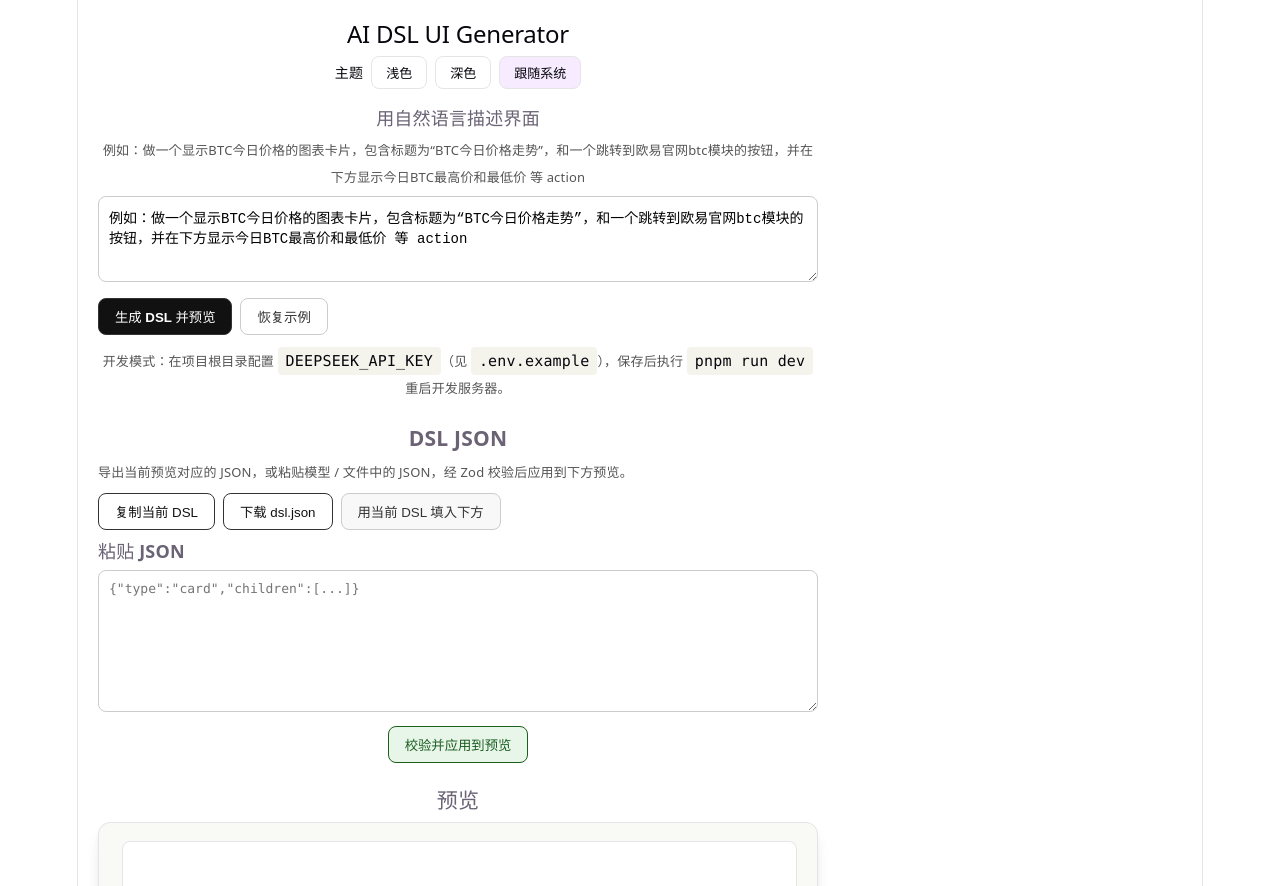
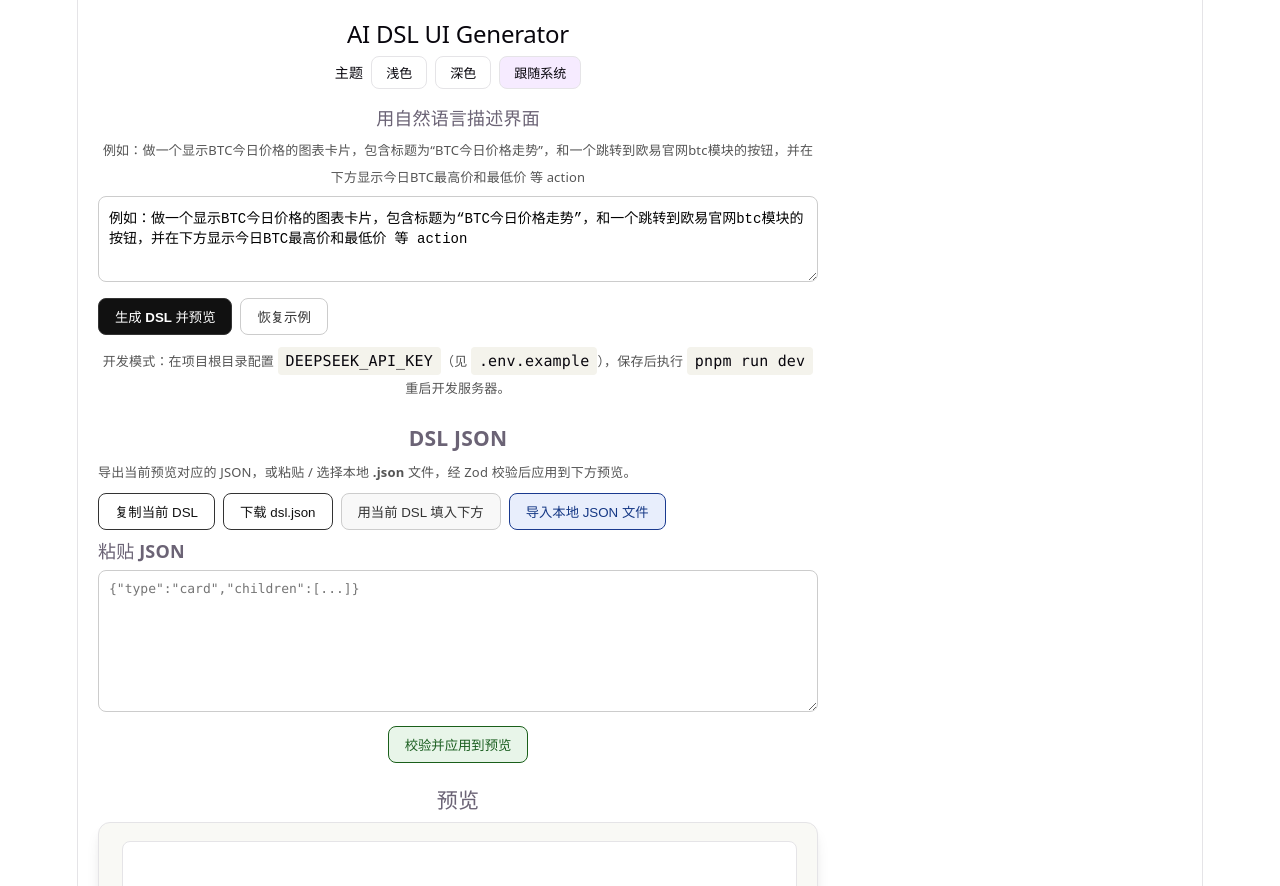
Before and after one commit to sakuraneo/AI-DSL-UI-Generator, a React (Vite) app: page / in a window 1280 px wide. Shown: the top 886 px of the page. Built offline with nearby package versions, Linux system fonts and the light colour scheme; grey boxes are pictures that could not be loaded.

Commit message:
feat: 现已支持json文件导入

```diff
--- a/src/App.tsx
+++ b/src/App.tsx
@@ -1,4 +1,9 @@
-import { useCallback, useState } from "react";
+import {
+  useCallback,
+  useRef,
+  useState,
+  type ChangeEvent,
+} from "react";
 import Renderer from "./components/Renderer";
 import { exampleDSL } from "./schema/dslSchema";
 import type { DSLNode } from "./schema/types";
@@ -74,6 +79,7 @@ export default function App() {
   const [error, setError] = useState<string | null>(null);
   const [jsonDraft, setJsonDraft] = useState("");
   const [copyHint, setCopyHint] = useState<string | null>(null);
+  const dslJsonFileRef = useRef<HTMLInputElement>(null);
 
   const onGenerate = useCallback(async () => {
     setError(null);
@@ -125,6 +131,29 @@ export default function App() {
       setError(e instanceof Error ? e.message : String(e));
     }
   }, [jsonDraft]);
+
+  const onClickPickJsonFile = useCallback(() => {
+    dslJsonFileRef.current?.click();
+  }, []);
+
+  const onJsonFileSelected = useCallback(
+    async (e: ChangeEvent<HTMLInputElement>) => {
+      const file = e.target.files?.[0];
+      e.target.value = "";
+      if (!file) return;
+      setError(null);
+      setCopyHint(null);
+      try {
+        const text = await file.text();
+        setJsonDraft(text);
+        const tree = parseDSLJSON(text);
+        setDsl(tree);
+      } catch (err) {
+        setError(err instanceof Error ? err.message : String(err));
+      }
+    },
+    []
+  );
 
   return (
     <div style={{ padding: 20, fontFamily: "system-ui, sans-serif", maxWidth: 720 }}>
@@ -213,8 +242,17 @@ export default function App() {
 
       <h3 style={{ marginTop: 24, marginBottom: 8 }}>DSL JSON</h3>
       <p style={{ margin: "0 0 8px", fontSize: 13, color: "#555", textAlign: "start" }}>
-        导出当前预览对应的 JSON，或粘贴模型 / 文件中的 JSON，经 Zod 校验后应用到下方预览。
+        导出当前预览对应的 JSON，或粘贴 / <strong>选择本地 .json 文件</strong>
+        ，经 Zod 校验后应用到下方预览。
       </p>
+      <input
+        ref={dslJsonFileRef}
+        type="file"
+        accept=".json,application/json"
+        style={{ display: "none" }}
+        tabIndex={-1}
+        onChange={(ev) => void onJsonFileSelected(ev)}
+      />
       <div style={{ display: "flex", gap: 8, flexWrap: "wrap", marginBottom: 8 }}>
         <button
           type="button"
@@ -257,6 +295,20 @@ export default function App() {
           }}
         >
           用当前 DSL 填入下方
+        </button>
+        <button
+          type="button"
+          onClick={onClickPickJsonFile}
+          style={{
+            padding: "8px 16px",
+            borderRadius: 8,
+            border: "1px solid #1a3a8f",
+            background: "#e8eefc",
+            color: "#153885",
+            cursor: "pointer",
+          }}
+        >
+          导入本地 JSON 文件
         </button>
       </div>
       {copyHint && (
```
Also changed, not shown: 1 other file (tests, documents, lock files or other folders).
